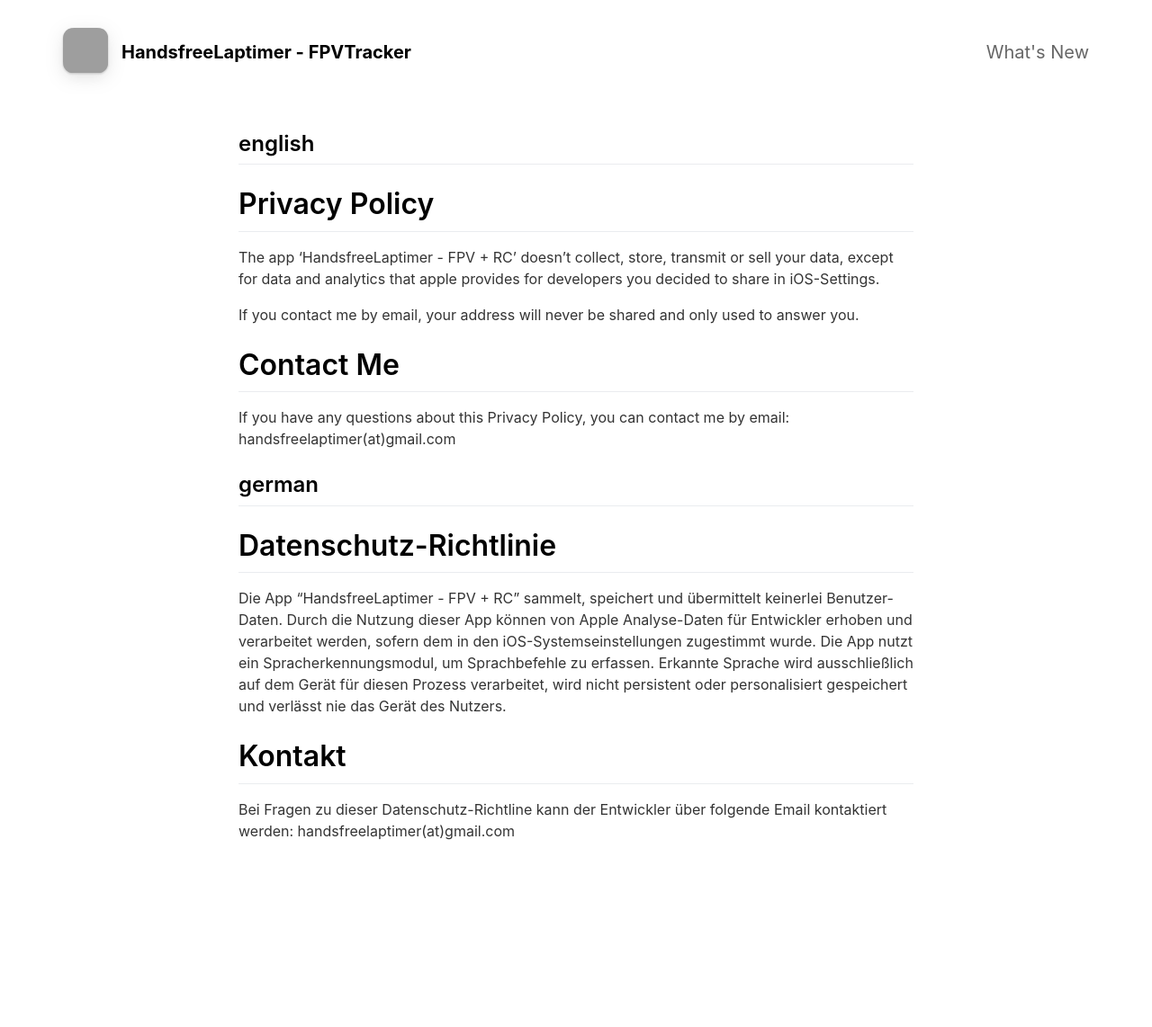
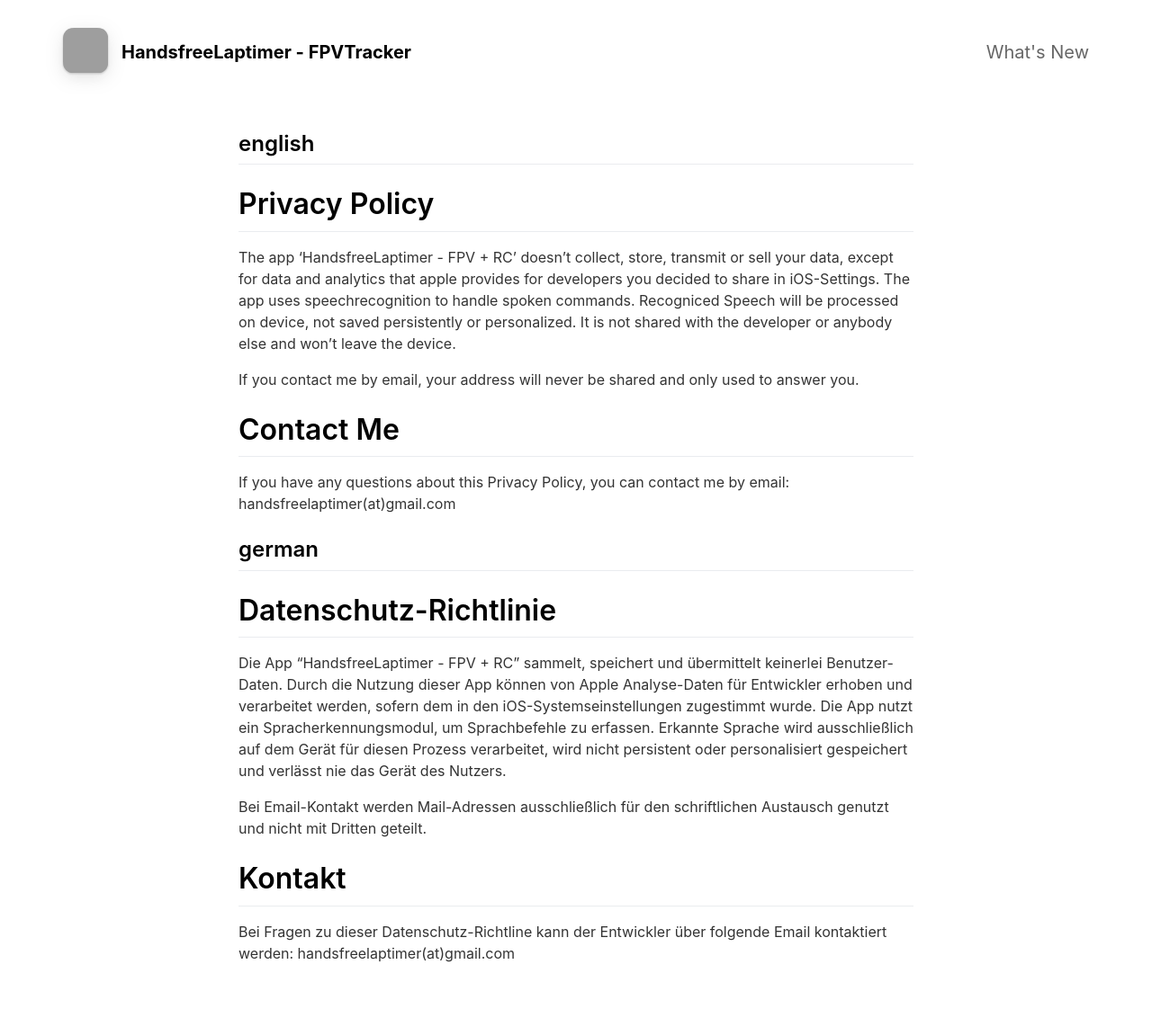
Before and after one commit to MatsWiese/laptimerpage, a Jekyll site: the page built from _pages/privacypolicy.md, in a window 1280 px wide. Shown: the whole page at 90% size. Built offline with Jekyll 4.4.1, drawn with Linux system fonts in a browser that asks for light colours; nearby versions of some CDN libraries; before the commit the page ends 1006 px from its top, so only the background shows below that; grey boxes are pictures that could not be loaded.

Commit message:
Update privacypolicy.md

```diff
--- a/_pages/privacypolicy.md
+++ b/_pages/privacypolicy.md
@@ -8,6 +8,7 @@ inclue_in_header: false
 
 # Privacy Policy
 The app 'HandsfreeLaptimer - FPV + RC' doesn't collect, store, transmit or sell your data, except for data and analytics that apple provides for developers you decided to share in iOS-Settings.
+The app uses speechrecognition to handle spoken commands. Recogniced Speech will be processed on device, not saved persistently or personalized. It is not shared with the developer or anybody else and won't leave the device.
 
 If you contact me by email, your address will never be shared and only used to answer you.
 
@@ -21,6 +22,8 @@ handsfreelaptimer(at)gmail.com
 Die App "HandsfreeLaptimer - FPV + RC" sammelt, speichert und übermittelt keinerlei Benutzer-Daten. Durch die Nutzung dieser App können von Apple Analyse-Daten für Entwickler erhoben und verarbeitet werden, sofern dem in den iOS-Systemseinstellungen zugestimmt wurde.
 Die App nutzt ein Spracherkennungsmodul, um Sprachbefehle zu erfassen. Erkannte Sprache wird ausschließlich auf dem Gerät für diesen Prozess verarbeitet, wird nicht persistent oder personalisiert gespeichert und verlässt nie das Gerät des Nutzers.
 
+Bei Email-Kontakt werden Mail-Adressen ausschließlich für den schriftlichen Austausch genutzt und nicht mit Dritten geteilt.
+
 # Kontakt
 Bei Fragen zu dieser Datenschutz-Richtline kann der Entwickler über folgende Email kontaktiert werden:
 handsfreelaptimer(at)gmail.com
```
